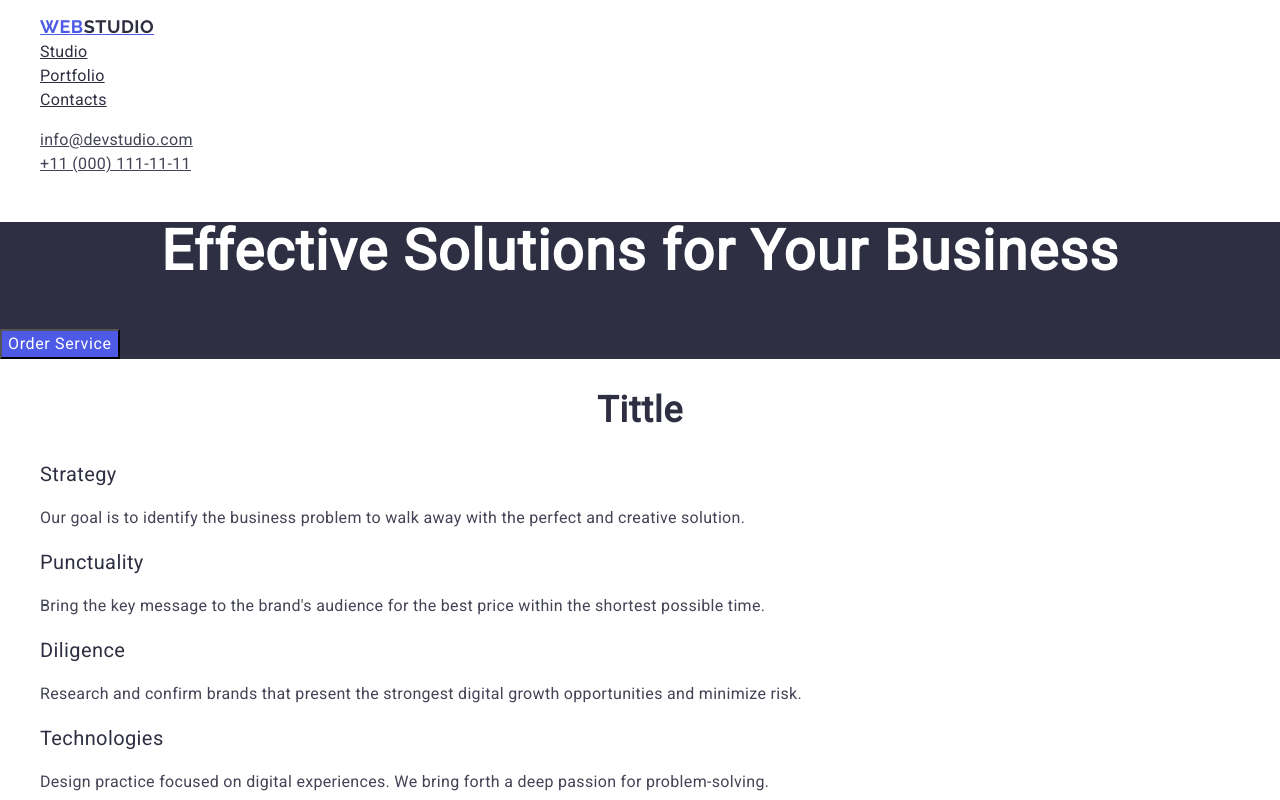
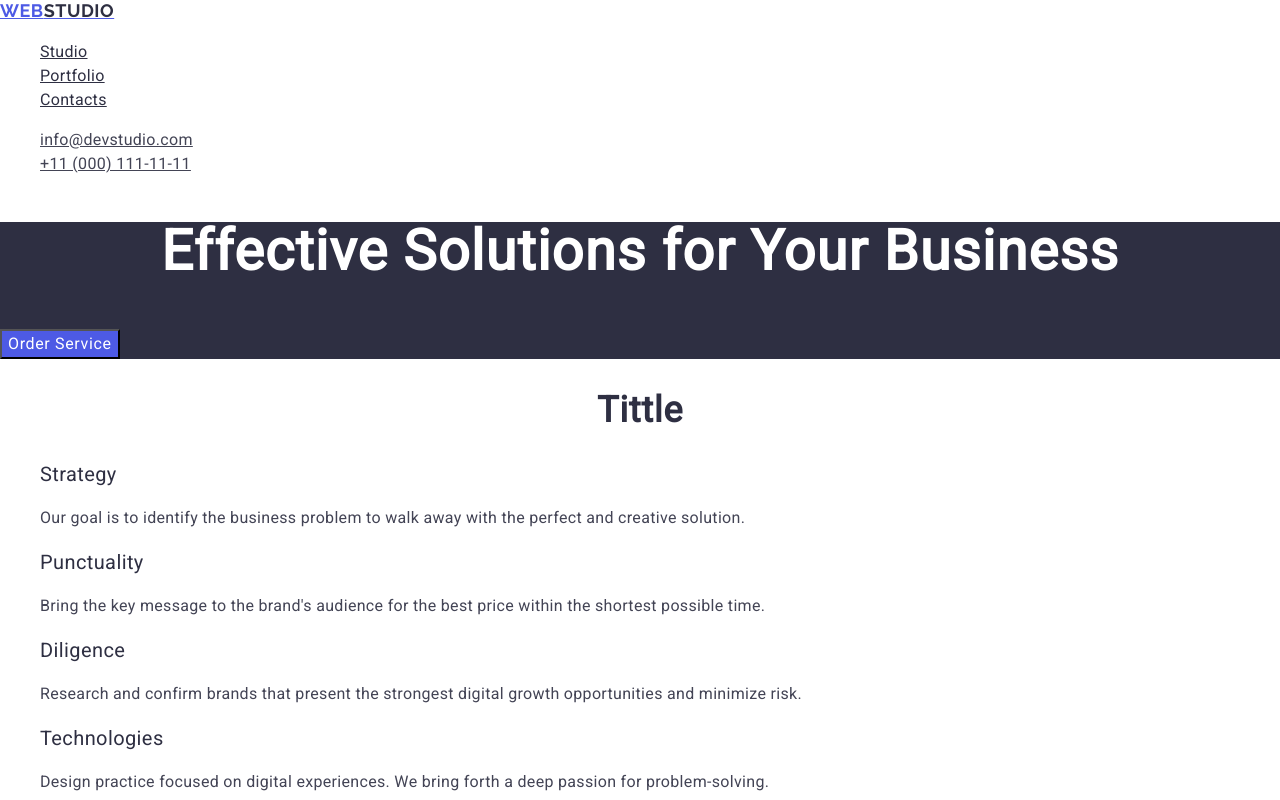
Before and after one commit to Maiia11/goit-markup-hw-02, a plain HTML site: page index.html in a window 1280 px wide. Shown: the top 800 px of the page. Drawn offline with nearby package versions, Linux system fonts and the light colour scheme.

Commit message:
correction3

```diff
--- a/index.html
+++ b/index.html
@@ -22,11 +22,9 @@
         <div class="post">
 
         <header>
-
+            <a href="./index.html" class="logo">Web<span class="logo-span-header">Studio</span></a>
          <nav class="post-menu">
             <ul>
-                <li> <a href="./index.html" class="logo">Web<span class="logo-span-header">Studio</span></a>
-                </li>
                 <li>
                     <a href=" " class="post-menu-link">Studio</a></li>
                 <li>
```
